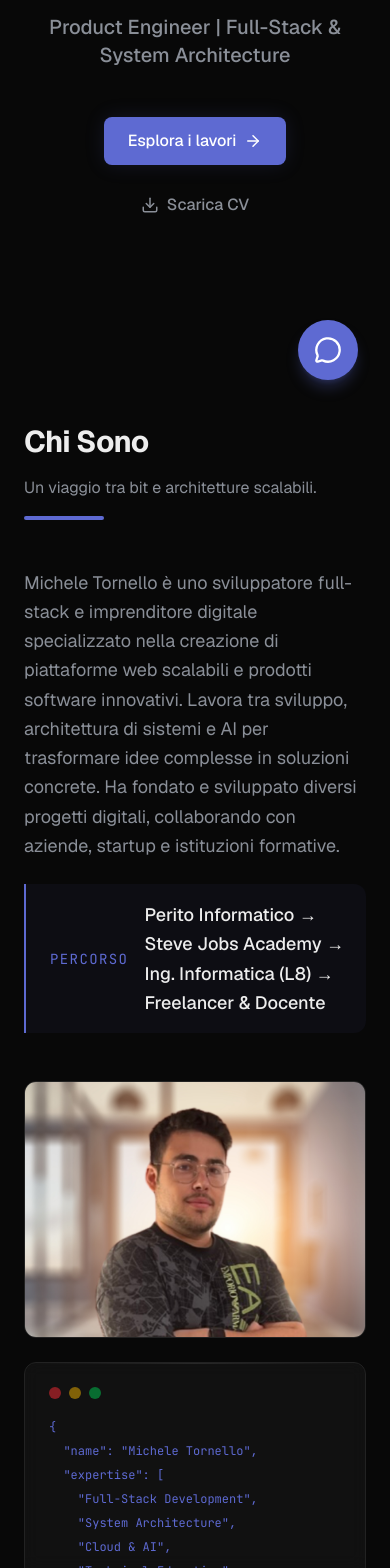
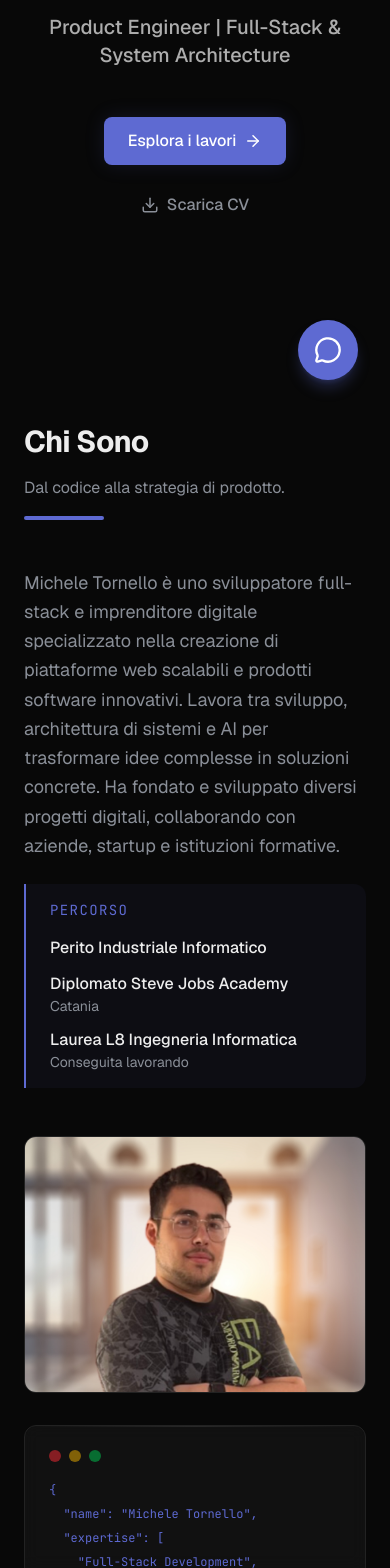
Before and after one commit to Flame0510/micheletornello.com, a Next.js app: page / in a window 390 px wide. Shown: the part 432-2000 px from the top of the page. Built offline with nearby package versions, Linux system fonts and the light colour scheme.

Commit message:
fix: qa P1/P2 — about path vertical layout, hero subtitle contrast, portfolio badge size, academy coming-soon badge visible

```diff
--- a/src/app/academy/page.tsx
+++ b/src/app/academy/page.tsx
@@ -71,11 +71,11 @@ export default function AcademyPage() {
                   <div className="pt-6 border-t border-border flex flex-col gap-2">
                     <Button variant="ghost" disabled className="text-xs justify-between group/btn px-2">
                       <span className="flex items-center gap-2">Slides & Risorse <ExternalLink size={12} /></span>
-                      <span className="text-[10px] opacity-50">Coming soon</span>
+                      <span className="text-[10px] px-2 py-0.5 rounded-full bg-surface border border-border text-text-muted">coming soon</span>
                     </Button>
                     <Button variant="ghost" disabled className="text-xs justify-between group/btn px-2">
                       <span className="flex items-center gap-2">Repository <ExternalLink size={12} /></span>
-                      <span className="text-[10px] opacity-50">Coming soon</span>
+                      <span className="text-[10px] px-2 py-0.5 rounded-full bg-surface border border-border text-text-muted">coming soon</span>
                     </Button>
                   </div>
                 </div>
--- a/src/components/sections/About.tsx
+++ b/src/components/sections/About.tsx
@@ -12,10 +12,10 @@ export const About = () => {
     <section id="about" className="py-24 px-6 max-w-7xl mx-auto overflow-hidden">
       <SectionTitle
         title="Chi Sono"
-        subtitle="Un viaggio tra bit e architetture scalabili."
+        subtitle="Dal codice alla strategia di prodotto."
       />
 
-      <div className="grid grid-cols-1 lg:grid-cols-2 gap-12 items-center mt-12">
+      <div className="grid grid-cols-1 lg:grid-cols-2 gap-12 items-start mt-12">
         <motion.div
           variants={fadeUp}
           initial="hidden"
@@ -24,11 +24,18 @@ export const About = () => {
           className="space-y-6 text-lg text-text-muted leading-relaxed"
         >
           <p>{bio.description}</p>
-          <div className="flex items-center gap-4 py-4 border-l-2 border-accent pl-6 bg-accent/5 rounded-r-xl">
-            <span className="text-sm font-mono text-accent uppercase tracking-widest">
+
+          {/* Percorso formativo — verticale su mobile per evitare overflow */}
+          <div className="flex flex-col gap-3 py-4 border-l-2 border-accent pl-6 bg-accent/5 rounded-r-xl">
+            <span className="text-sm font-mono text-accent uppercase tracking-widest mb-1">
               Percorso
             </span>
-            <span className="text-text-main font-medium">{bio.path}</span>
+            {bio.education.map((step, i) => (
+              <div key={i} className="flex flex-col">
+                <span className="text-text-main font-medium text-base">{step.label}</span>
+                {step.detail && <span className="text-text-muted text-sm">{step.detail}</span>}
+              </div>
+            ))}
           </div>
         </motion.div>
 
@@ -50,7 +57,8 @@ export const About = () => {
             />
           </div>
 
-          <Card className="font-mono text-sm bg-surface-hover/50 backdrop-blur-sm group">
+          {/* Terminal card — with mb on tablet */}
+          <Card className="font-mono text-sm bg-surface-hover/50 backdrop-blur-sm group mt-2 lg:mt-0">
             <div className="flex gap-2 mb-4 opacity-50">
               <div className="w-3 h-3 rounded-full bg-red-500" />
               <div className="w-3 h-3 rounded-full bg-yellow-500" />
--- a/src/components/sections/Hero.tsx
+++ b/src/components/sections/Hero.tsx
@@ -31,7 +31,7 @@ export const Hero = () => {
           ))}
         </h1>
 
-        <p className="text-xl md:text-2xl text-text-muted font-medium">
+        <p className="text-xl md:text-2xl text-[#ADADAD] font-medium">
           {bio.role}
         </p>
 
--- a/src/components/sections/Portfolio.tsx
+++ b/src/components/sections/Portfolio.tsx
@@ -38,7 +38,7 @@ export const Portfolio = () => {
               <div className="p-8 space-y-4 flex-grow">
                 <div className="flex flex-wrap gap-2">
                   {project.tech.map((tech) => (
-                    <Badge key={tech} variant="outline" className="text-[10px]">
+                    <Badge key={tech} variant="outline" className="text-xs">
                       {tech}
                     </Badge>
                   ))}
```
